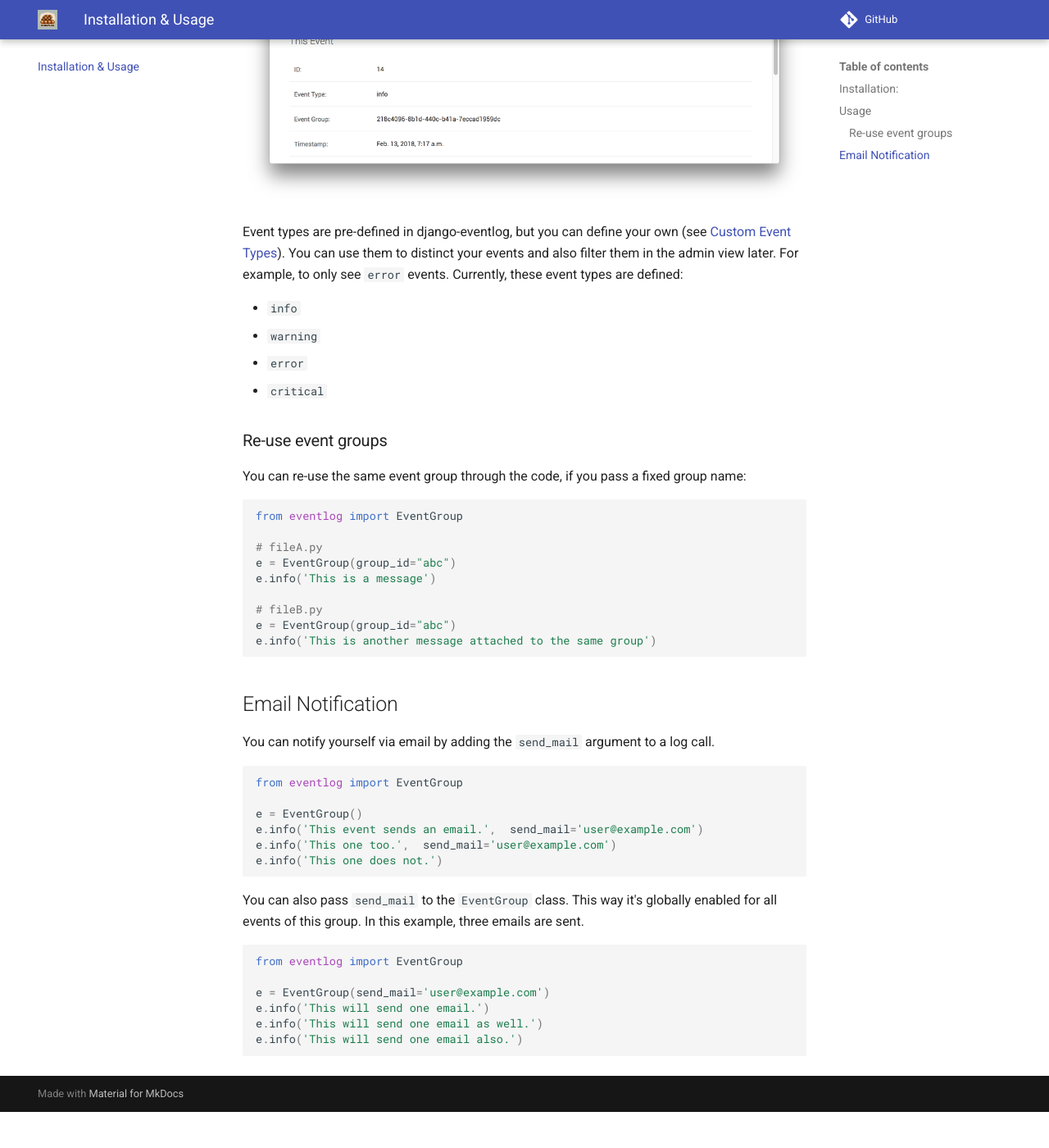
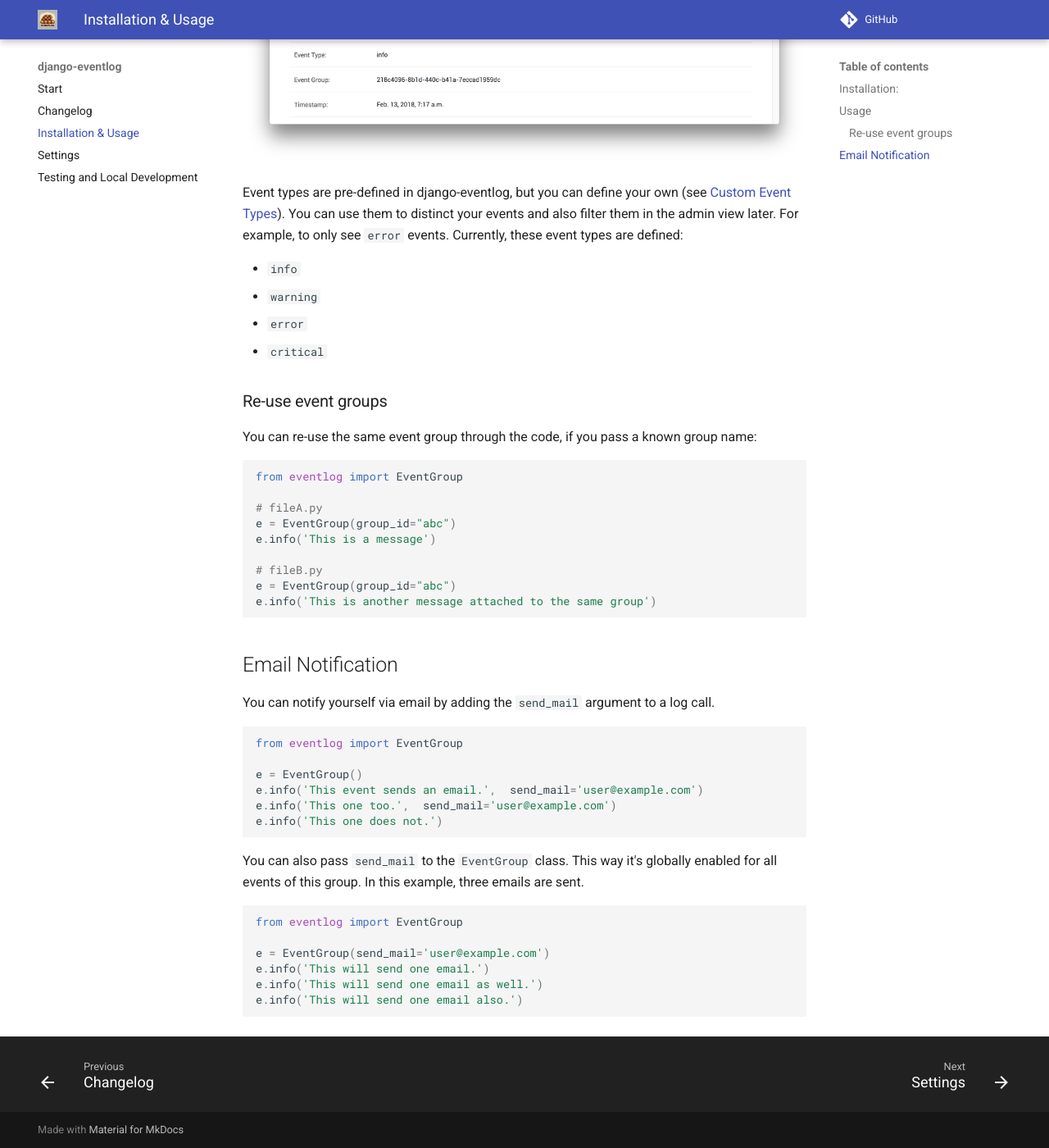
Before and after one commit to bartTC/django-eventlog, an MkDocs documentation site: the page built from docs/installation.md, in a window 1280 px wide and 1400 px high, scrolled down 1366 px. Shown: the whole window at 82% size. Built offline with MkDocs 1.6.1 and Material for MkDocs 9.7.7, drawn with Linux system fonts in a browser that asks for light colours; comment, search, counter and statistics services are not loaded; before the commit the page ends 2722 px from its top, so only the background shows below that.

Commit message:
Docs improvements

````diff
--- a/docs/installation.md
+++ b/docs/installation.md
@@ -62,7 +62,7 @@
 
 ### Re-use event groups
 
-You can re-use the same event group through the code, if you pass a fixed group name:
+You can re-use the same event group through the code, if you pass a known group name:
 
 ```python
 from eventlog import EventGroup
--- a/mkdocs.yml
+++ b/mkdocs.yml
@@ -18,11 +18,9 @@
   name: material
   features:
     - navigation.instant
-    - navigation.tabs
     - navigation.sections
     - navigation.indexes
-    - search.highlight
-    - search.suggest
+    - navigation.footer
 
 markdown_extensions:
   - admonition
@@ -45,8 +43,8 @@
   - https://cdnjs.cloudflare.com/ajax/libs/tablesort/5.2.1/sorts/tablesort.number.min.js
 
 nav:
-  - Home: index.md
+  - Start: index.md
   - Changelog: changelog.md
   - Installation & Usage: installation.md
   - Settings: settings.md
-  - Testing: testing.md
+  - Testing and Local Development: testing.md
````
Also changed, not shown: CHANGELOG.md (+1 -1 lines).
